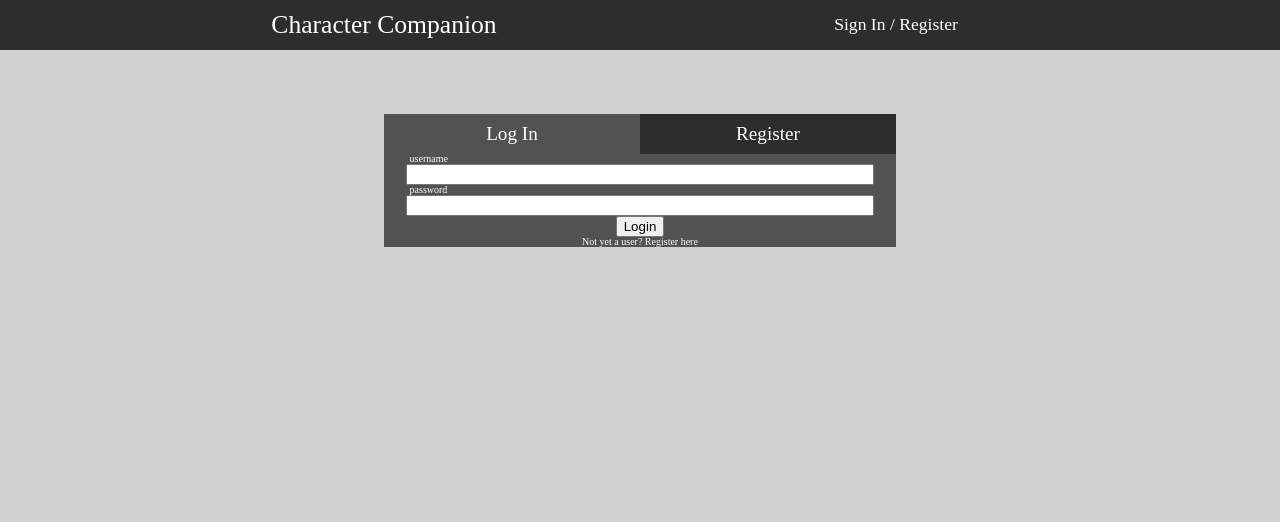
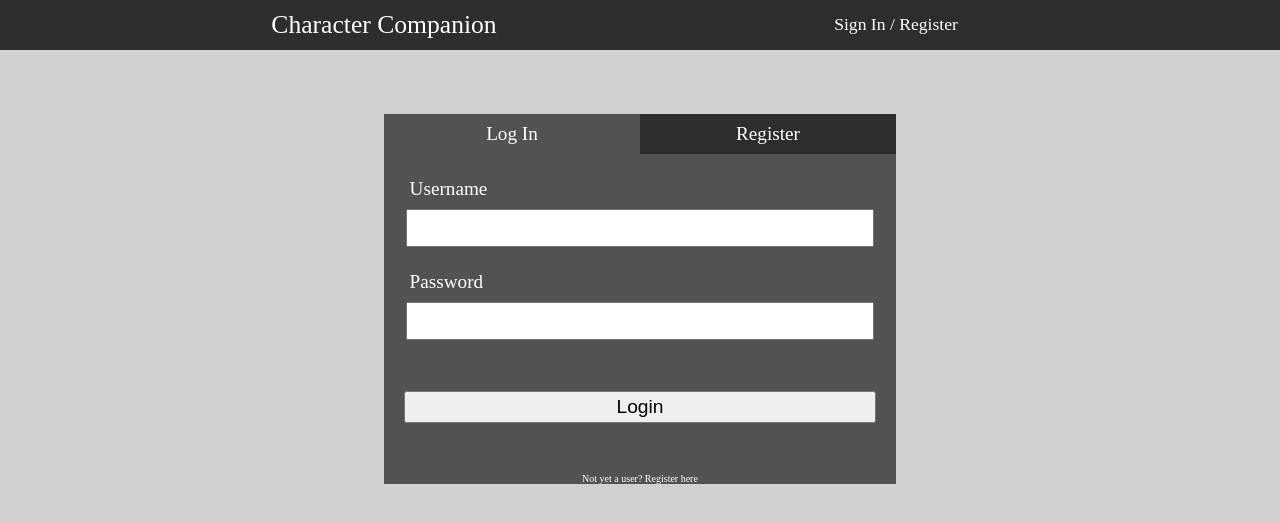
Before and after one commit to tsbarrett89/character-companion-fe, a React (Create React App) app: page /login in a window 1280 px wide. Shown: the top 522 px of the page. Built offline with nearby package versions, Linux system fonts and the light colour scheme.

Commit message:
form sizing and spacing

```diff
--- a/src/components/authorization/LoginForm.js
+++ b/src/components/authorization/LoginForm.js
@@ -19,13 +19,13 @@ const LoginForm = () => {
 
     return (
         <form className="authForm" onSubmit={handleSubmit(submitRegistration)}>
-            <label htmlFor="username">username</label>
+            <label htmlFor="username">Username</label>
             <input
                 name="username"
                 ref={register({ required: true, minLength: 3 })}
             />
             {errors.username && "Required. Must be at least 3 characters long."}
-            <label htmlFor="password">password</label>
+            <label htmlFor="password">Password</label>
             <input
                 name="password"
                 type="password"
--- a/src/components/authorization/RegisterForm.js
+++ b/src/components/authorization/RegisterForm.js
@@ -19,13 +19,13 @@ const RegisterForm = () => {
 
     return (
         <form className="authForm" onSubmit={handleSubmit(submitRegistration)}>
-            <label htmlFor="username">username</label>
+            <label htmlFor="username">Username</label>
             <input
                 name="username"
                 ref={register({ required: true, minLength: 3 })}
             />
             {errors.username && "Required. Must be at least 3 characters long."}
-            <label htmlFor="password">password</label>
+            <label htmlFor="password">Password</label>
             <input
                 name="password"
                 type="password"
--- a/src/components/authorization/authForm.scss
+++ b/src/components/authorization/authForm.scss
@@ -6,9 +6,20 @@
 
     input {
         width: 90%;
+        line-height: 2rem;
+        margin-top: 2%;
     }
 
     label {
         width: 90%;
+        font-size: 1.2rem;
+        margin-top: 5%;
+    }
+
+    button {
+        width: 92%;
+        margin: 10% auto;
+        height: 2rem;
+        font-size: 1.2rem;
     }
 }
```
